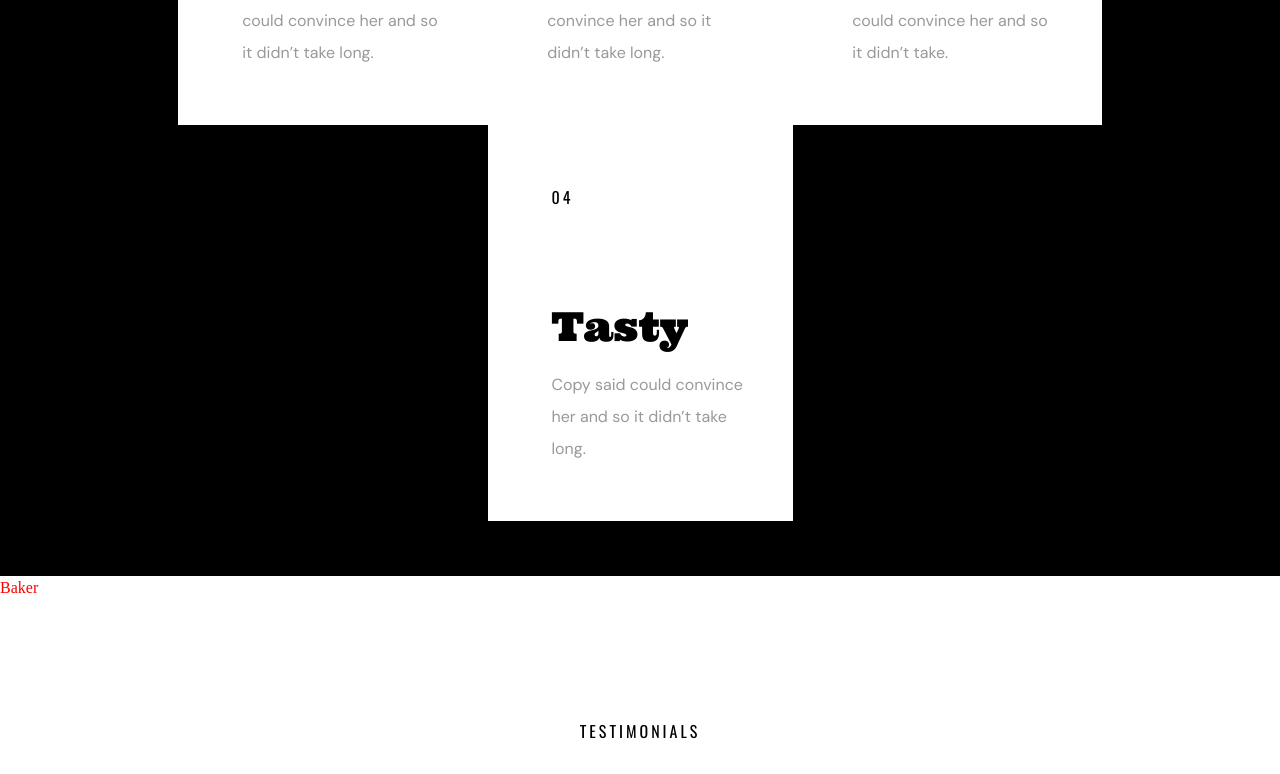
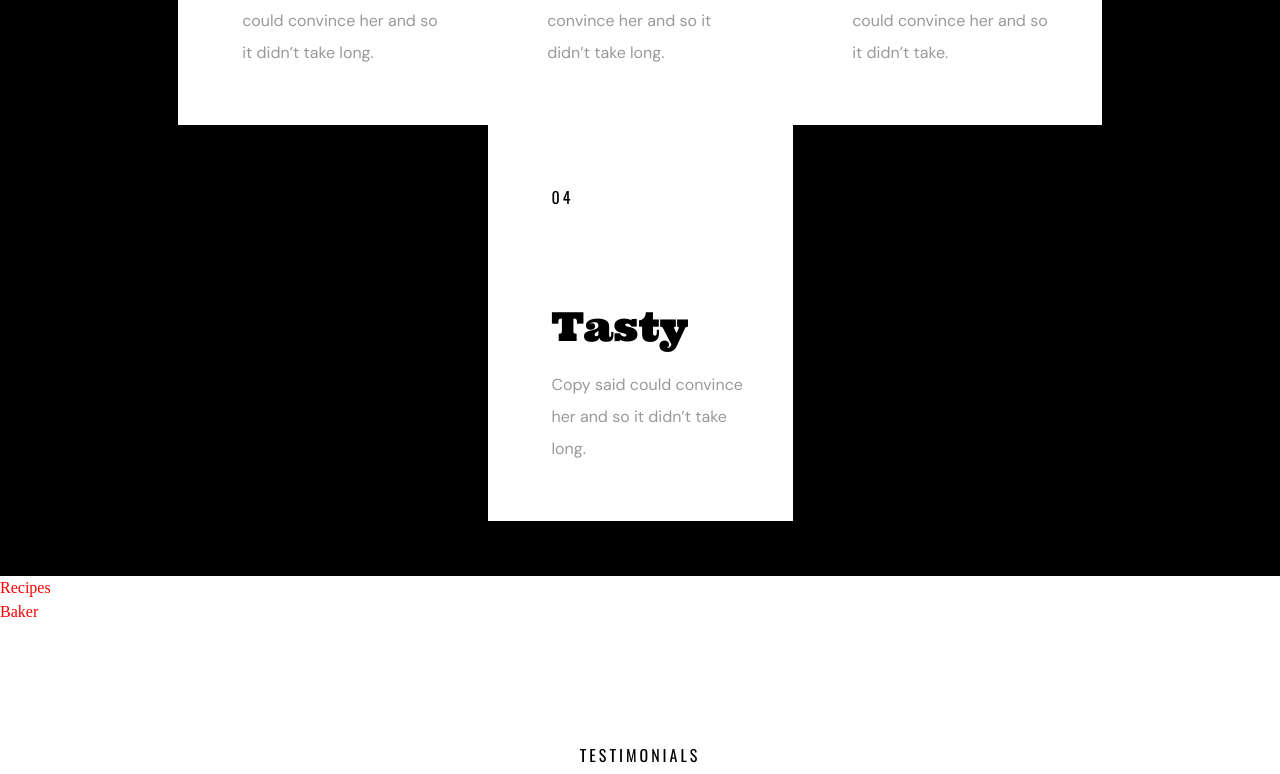
Before and after one commit to AlexCole999/react-landing2, a React (Vite) app: page / in a window 1280 px wide. Shown: the part 5399-6173 px from the top of the page. Built offline with nearby package versions, Linux system fonts and the light colour scheme.

Commit message:
created Recipes component files, also changed button animation in Products component

```diff
--- a/src/App.jsx
+++ b/src/App.jsx
@@ -12,6 +12,8 @@ const Baker = lazy(() => import('./Components/Baker/Baker'))
 const Testimonials = lazy(() => import('./Components/Testimonials/Testimonials'))
 const GetInTouch = lazy(() => import('./Components/GetInTouch/GetInTouch'))
 const Footer = lazy(() => import('./Components/Footer/Footer'))
+const Recipes = lazy(() => import('./Components/Recipes/Recipes'))
+
 
 function App() {
 
@@ -24,6 +26,7 @@ function App() {
         <Features />
         <Products />
         <Process />
+        <Recipes />
         <Baker />
         <Testimonials />
         <GetInTouch />
--- a/src/Components/Products/Products.jsx
+++ b/src/Components/Products/Products.jsx
@@ -191,8 +191,10 @@ function Products() {
         <div className="Products__buttonwrapper">
           <AnimationComponent
             transition={1}
+            transitionDelay={1}
             threshold={0.65}
             triggerOnce={true}
+            moveAnimation={{ bottom: { from: 25, to: 0 } }}
             opacityAnimation={{ from: 0.01, to: 1 }}
           >
             <div className="Products__button">EXPLORE</div>
--- /dev/null
+++ b/src/Components/Recipes/Recipes.jsx
@@ -0,0 +1,12 @@
+import './Recipes.scss'
+
+function Recipes() {
+
+  return (
+    <div className="Recipes">
+      Recipes
+    </div>
+  )
+}
+
+export default Recipes
--- /dev/null
+++ b/src/Components/Recipes/Recipes.scss
@@ -0,0 +1,3 @@
+.Recipes {
+  color: red
+}
```
